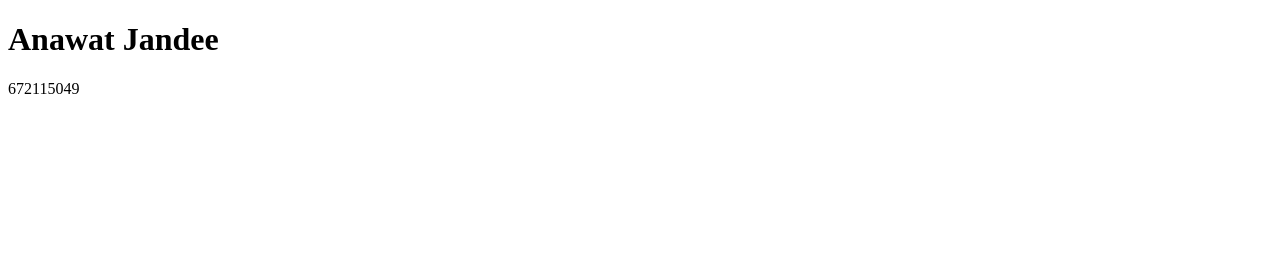
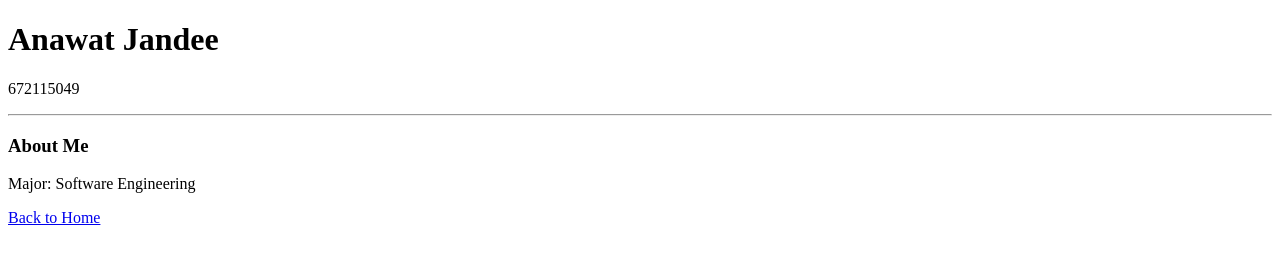
Before and after one commit to anawat888/lab3.1, a plain HTML site: page profile.html in a window 1280 px wide. Drawn offline with Linux system fonts and the light colour scheme.

Commit message:
setup profile

```diff
--- a/profile.html
+++ b/profile.html
@@ -6,5 +6,10 @@
 <body>
     <h1>Anawat Jandee</h1>
     <p>672115049</p>
+    <hr>
+    <h3>About Me</h3>
+    <p>Major: Software Engineering</p>
+
+    <a href="index.html">Back to Home</a>
 </body>
 </html>
```
